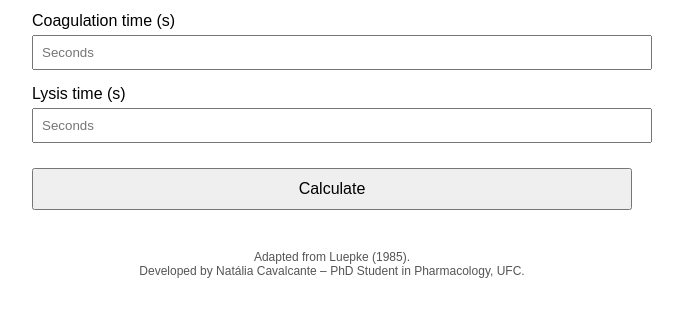
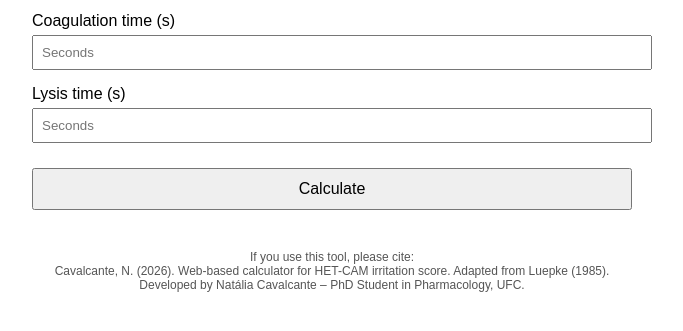
Before and after one commit to ncabarb/het-cam-irritation-score, a plain HTML site: page index.html in a window 1280 px wide. Shown: the part 201-532 px from the top of the page, without its empty margins (308-991 px from the left). Drawn offline with Linux system fonts and the light colour scheme.

Commit message:
Update index.html

```diff
--- a/index.html
+++ b/index.html
@@ -116,8 +116,11 @@
   </div>
 
   <div class="footer">
-    Adapted from Luepke (1985).<br>
+    If you use this tool, please cite:<br>
+Cavalcante, N. (2026). Web-based calculator for HET-CAM irritation score.
+Adapted from Luepke (1985).
     Developed by Natália Cavalcante – PhD Student in Pharmacology, UFC.
+
   </div>
 
   <script>
```
